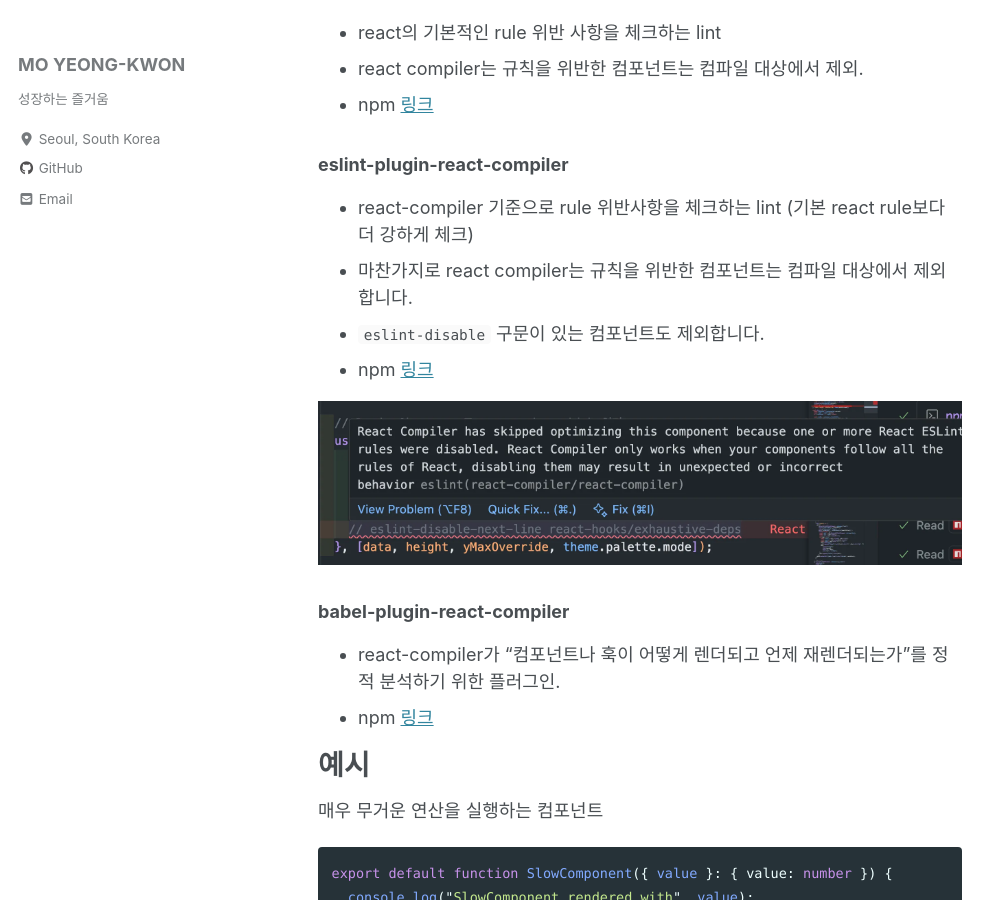
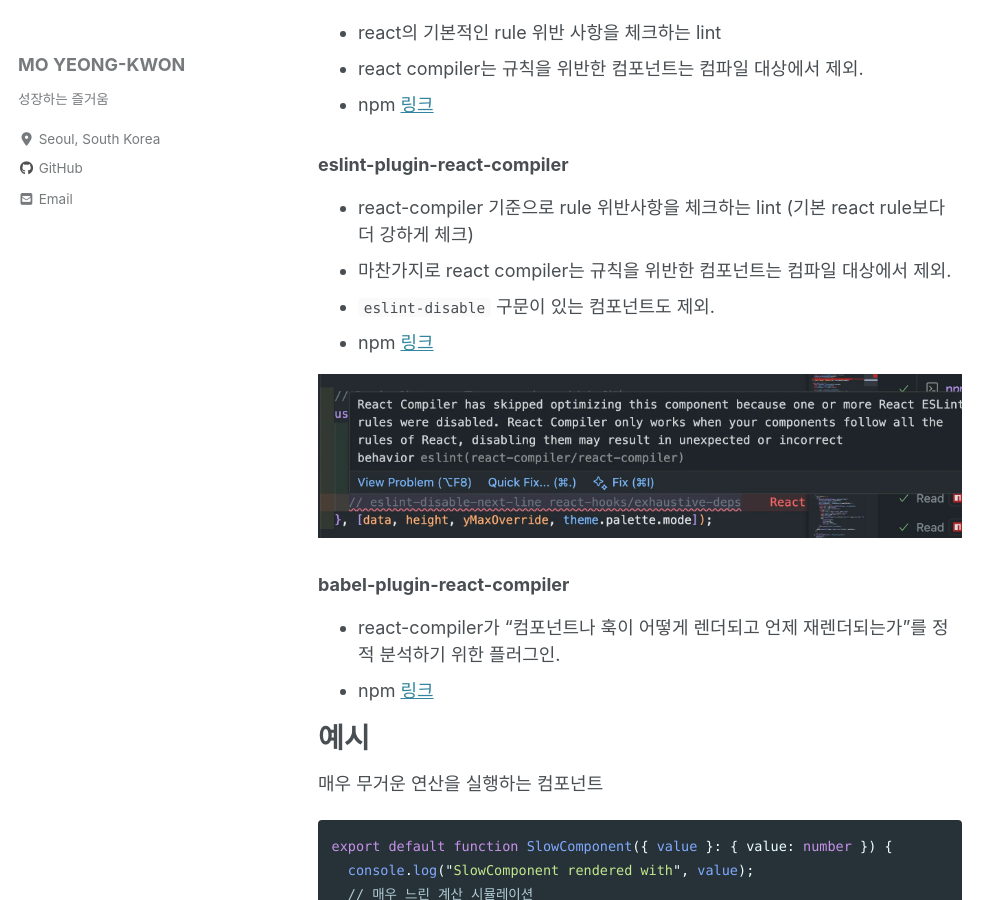
Before and after one commit to momoci99/momoci99.github.io, a Jekyll site: the page built from _posts/2025-11-15-ReactCompiler.md, in a window 1280 px wide and 900 px high, scrolled down 594 px. Shown: the whole window, without its empty margins (0-1006 px from the left). Built offline with Jekyll 4.4.1, drawn with Linux system fonts in a browser that asks for light colours; cached includes are drawn as plain includes; nearby versions of some CDN libraries; comment, search, counter and statistics services are not loaded.

Commit message:
언어 톤 수정

```diff
--- a/_posts/2025-11-15-ReactCompiler.md
+++ b/_posts/2025-11-15-ReactCompiler.md
@@ -29,8 +29,8 @@ react compiler를 사용하기 위해 react 버전 확인, eslint 플러그인,
 ### eslint-plugin-react-compiler
 
 - react-compiler 기준으로 rule 위반사항을 체크하는 lint (기본 react rule보다 더 강하게 체크)
-- 마찬가지로 react compiler는 규칙을 위반한 컴포넌트는 컴파일 대상에서 제외합니다.
-- `eslint-disable` 구문이 있는 컴포넌트도 제외합니다.
+- 마찬가지로 react compiler는 규칙을 위반한 컴포넌트는 컴파일 대상에서 제외.
+- `eslint-disable` 구문이 있는 컴포넌트도 제외.
 - npm [링크](https://www.npmjs.com/package/eslint-plugin-react-compiler/v/19.1.0-rc.2)
 
 ![image.png](https://raw.githubusercontent.com/momoci99/momoci99.github.io/refs/heads/master/assets/img/2025-11-15-ReactCompiler/image.png)
```
